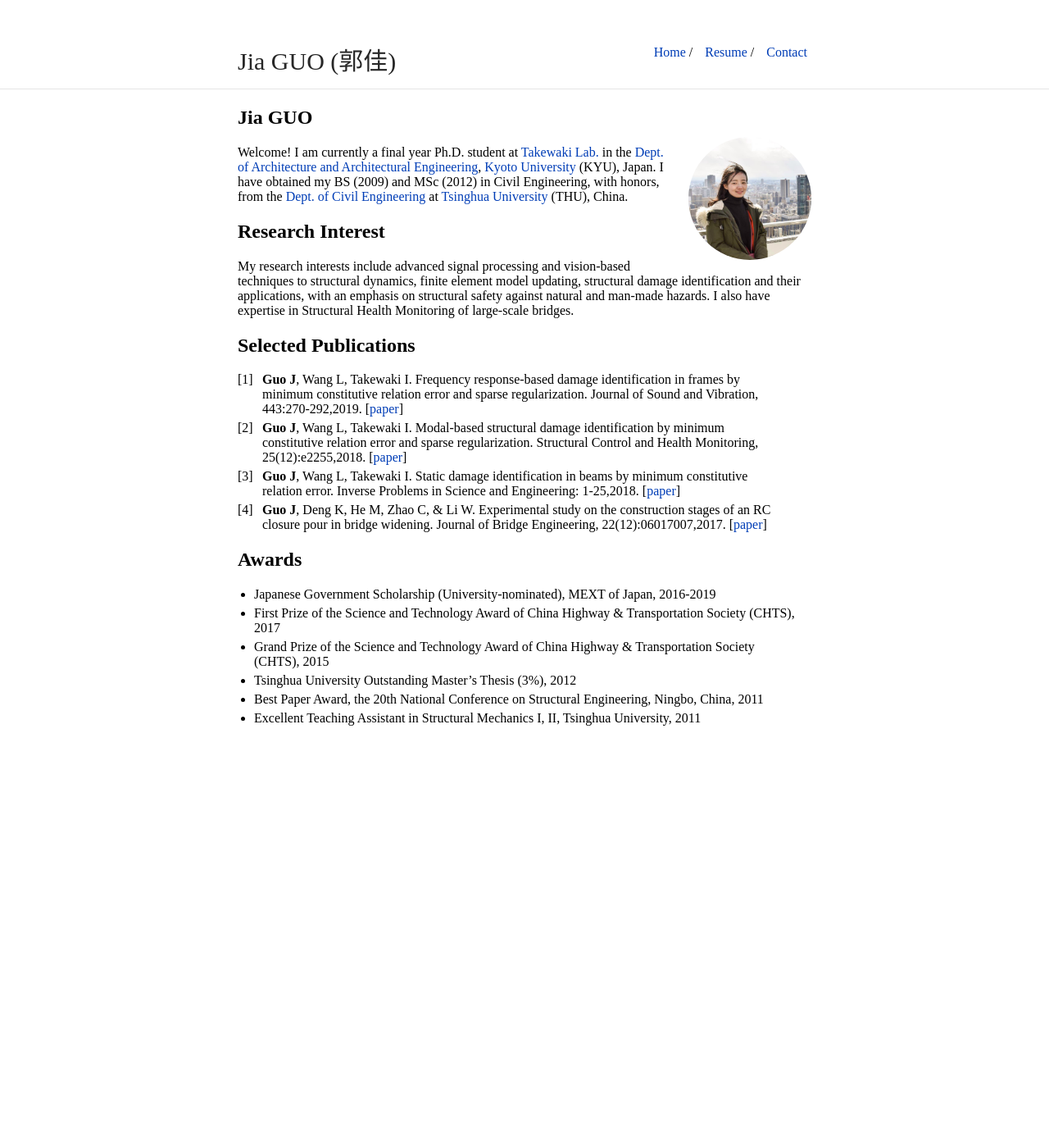
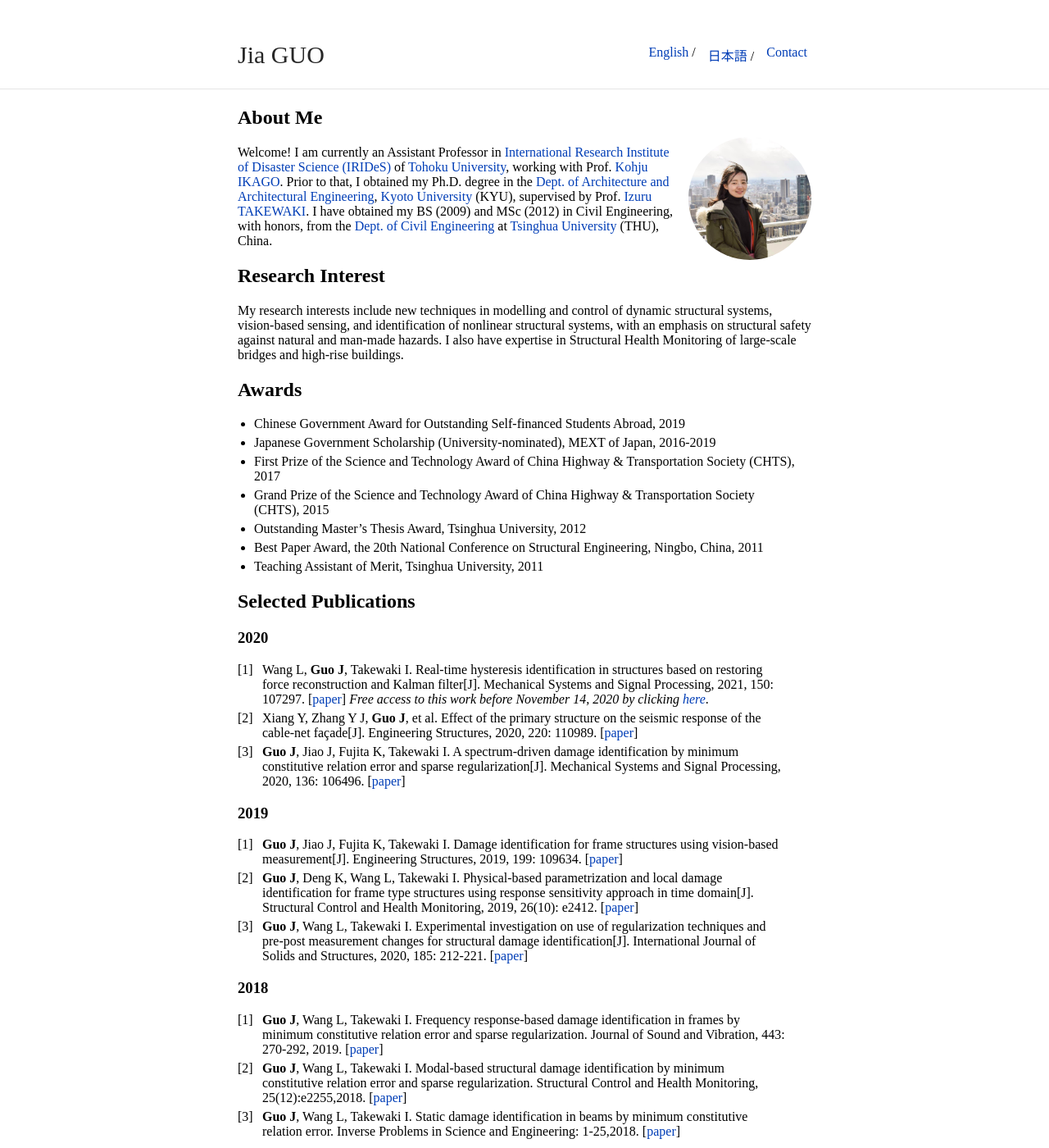
Before and after one commit to JiaGUOCV/JiaGUOCV.github.io, a Jekyll site: the page built from index.md, in a window 1280 px wide and 1400 px high. Shown: the whole window at 82% size. Built offline with Jekyll 4.4.1, drawn with Linux system fonts in a browser that asks for light colours; our own code applies the rules of GitHub Pages for plain Markdown files.

Commit message:
change on 20200926

```diff
--- a/Gemfile
+++ /dev/null
@@ -1,2 +0,0 @@
-source 'https://rubygems.org'
-gem 'github-pages', group: :jekyll_plugins
--- a/_config.yml
+++ b/_config.yml
@@ -1,6 +1,6 @@
-title: Jia GUO (郭佳)
+title: Jia GUO
 url: "https://ankitsultana.com"
-baseurl: "/"
+baseurl: ""
 
 markdown: kramdown
 #ins_logo: "./bits-logo.png"
@@ -16,9 +16,11 @@ sass:
     sass_dir: _sass
 
 nav:
- - name: "Home"
+ - name: "English"
    link: "/"
- - name: "Resume"
-   link: "resume2.pdf"
+ - name: "日本語"
+   link: "/Japanese"
+# - name: "Resume"
+#   link: "resume.pdf"
  - name: "Contact"
    link: "contact"
--- a/_sass/vars.scss
+++ b/_sass/vars.scss
@@ -2,8 +2,8 @@
  * Customization Variables
  */
 
-$accent: #003DB6;
-$image-size: 150px;
+ $accent: #003DB6;
+ $image-size: 150px;
 
 /*
  * Build Variables, don't touch
--- a/index.md
+++ b/index.md
@@ -2,32 +2,55 @@
 layout: default
 ---
 
-## Jia GUO
+## About Me
 
 <img class="profile-picture" src="me.jpg">
 
-Welcome! I am currently a final year Ph.D. student at [Takewaki Lab.](http://takewaki-lab.archi.kyoto-u.ac.jp/takewaki_tsuji_lab/home.php?lang=ENG) in the [Dept. of Architecture and Architectural Engineering](https://www.ar.t.kyoto-u.ac.jp/en), [Kyoto University](https://www.kyoto-u.ac.jp/en/) (KYU), Japan. I have obtained my BS (2009) and MSc (2012) in Civil Engineering, with honors, from the [Dept. of Civil Engineering](http://www.civil.tsinghua.edu.cn/en/ce/index.html) at [Tsinghua University](http://www.tsinghua.edu.cn/publish/thu2018en/index.html) (THU), China.
+Welcome! I am currently an Assistant Professor in [International Research Institute of Disaster Science (IRIDeS)](https://irides.tohoku.ac.jp/eng/) of [Tohoku University](http://www.tohoku.ac.jp/en/), working with Prof. [Kohju IKAGO](https://sites.google.com/site/ikagolab/).
+Prior to that, I obtained my Ph.D. degree in the [Dept. of Architecture and Architectural Engineering](https://www.ar.t.kyoto-u.ac.jp/en?set_language=en), [Kyoto University](https://www.kyoto-u.ac.jp/en/) (KYU), supervised by Prof. [Izuru TAKEWAKI](http://takewaki-lab.archi.kyoto-u.ac.jp/takewaki_tsuji_lab/home.php?lang=ENG).
+I have obtained my BS (2009) and MSc (2012) in Civil Engineering, with honors, from the [Dept. of Civil Engineering](http://www.civil.tsinghua.edu.cn/en/ce/index.html) at [Tsinghua University](https://www.tsinghua.edu.cn/en/index.htm) (THU), China.
 
 ## Research Interest
 
-My research interests include advanced signal processing and vision-based techniques to structural dynamics, finite element model updating, structural damage identification and their applications, with an emphasis on structural safety against natural and man-made hazards. I also have expertise in Structural Health Monitoring of large-scale bridges.
+My research interests include new techniques in modelling and control of dynamic structural systems, vision-based sensing, and identification of nonlinear structural systems, with an emphasis on structural safety against natural and man-made hazards. I also have expertise in Structural Health Monitoring of large-scale bridges and high-rise buildings.
+
+## Awards
+
+* Chinese Government Award for Outstanding Self-financed Students Abroad, 2019
+* Japanese Government Scholarship (University-nominated), MEXT of Japan, 2016-2019
+* First Prize of the Science and Technology Award of China Highway & Transportation Society (CHTS), 2017
+* Grand Prize of the Science and Technology Award of China Highway & Transportation Society (CHTS), 2015
+* Outstanding Master's Thesis Award, Tsinghua University, 2012
+* Best Paper Award, the 20th National Conference on Structural Engineering, Ningbo, China, 2011
+* Teaching Assistant of Merit, Tsinghua University, 2011
 
 ## Selected Publications
 
-1. **Guo J**, Wang L, Takewaki I. Frequency response-based damage identification in frames by minimum constitutive relation error and sparse regularization. Journal of Sound and Vibration, 443:270-292,2019.
-[[paper](https://www.sciencedirect.com/science/article/pii/S0022460X1830782X)]
+### 2020
+1. Wang L, **Guo J**, Takewaki I. Real-time hysteresis identification in structures based on restoring force reconstruction and Kalman filter[J]. Mechanical Systems and Signal Processing, 2021, 150: 107297.
+[[paper](https://doi.org/10.1016/j.ymssp.2020.107297)]
+*Free access to this work before November 14, 2020 by clicking [here](https://authors.elsevier.com/a/1boVm_KChvfYDR)*.
+2. Xiang Y, Zhang Y J, **Guo J**, et al. Effect of the primary structure on the seismic response of the cable-net façade[J]. Engineering Structures, 2020, 220: 110989.
+[[paper](https://doi.org/10.1016/j.engstruct.2020.110989)]
+3. **Guo J**, Jiao J, Fujita K, Takewaki I. A spectrum-driven damage identification by minimum constitutive relation error and sparse regularization[J]. Mechanical Systems and Signal Processing, 2020, 136: 106496.
+[[paper](https://doi.org/10.1016/j.ymssp.2019.106496)]
+
+### 2019
+1. **Guo J**, Jiao J, Fujita K, Takewaki I. Damage identification for frame structures using vision-based measurement[J]. Engineering Structures, 2019, 199: 109634.
+[[paper](https://doi.org/10.1016/j.engstruct.2019.109634)]
+2. **Guo J**, Deng K, Wang L, Takewaki I. Physical-based parametrization and local damage identification for frame type structures using response sensitivity approach in time domain[J]. Structural Control and Health Monitoring, 2019, 26(10): e2412.
+[[paper](https://doi.org/10.1002/stc.2412)]
+3. **Guo J**, Wang L, Takewaki I. Experimental investigation on use of regularization techniques and pre-post measurement changes for structural damage identification[J]. International Journal of Solids and Structures, 2020, 185: 212-221.
+[[paper](https://doi.org/10.1016/j.ijsolstr.2019.08.026)]
+
+### 2018
+1. **Guo J**, Wang L, Takewaki I. Frequency response-based damage identification in frames by minimum constitutive relation error and sparse regularization. Journal of Sound and Vibration, 443: 270-292, 2019.
+[[paper](https://doi.org/10.1016/j.jsv.2018.11.020)]
 2. **Guo J**, Wang L, Takewaki I. Modal-based structural damage identification by minimum constitutive relation error and sparse regularization. Structural Control and Health Monitoring, 25(12):e2255,2018.
-[[paper](https://onlinelibrary.wiley.com/doi/full/10.1002/stc.2255)]
+[[paper](https://doi.org/10.1002/stc.2255)]
 3. **Guo J**, Wang L, Takewaki I. Static damage identification in beams by minimum constitutive relation error. Inverse Problems in Science and Engineering: 1-25,2018.
-[[paper](https://www.tandfonline.com/doi/abs/10.1080/17415977.2018.1553965)]
-4. **Guo J**, Deng K, He M, Zhao C, & Li W. Experimental study on the construction stages of an RC closure pour in bridge widening. Journal of Bridge Engineering, 22(12):06017007,2017.
+[[paper](https://doi.org/10.1080/17415977.2018.1553965)]
+
+### 2017
+1. **Guo J**, Deng K, He M, Zhao C, & Li W. Experimental study on the construction stages of an RC closure pour in bridge widening. Journal of Bridge Engineering, 22(12):06017007,2017.
 [[paper](https://ascelibrary.org/doi/full/10.1061/(ASCE)BE.1943-5592.0001155)]
-
-## Awards
-
-* Japanese Government Scholarship (University-nominated), MEXT of Japan, 2016-2019
-* First Prize of the Science and Technology Award of China Highway & Transportation Society (CHTS), 2017
-* Grand Prize of the Science and Technology Award of China Highway & Transportation Society (CHTS), 2015
-* Tsinghua University Outstanding Master's Thesis (3%), 2012
-* Best Paper Award, the 20th National Conference on Structural Engineering, Ningbo, China, 2011
-* Excellent Teaching Assistant in Structural Mechanics I, II, Tsinghua University, 2011
```
Also changed, not shown: Japanese.md (added, +77 -0 lines), contact.md (+10 -6 lines), index2.md (deleted, +0 -45 lines), Gemfile.lock (deleted), bits-logo.png (deleted), 2 other files.
